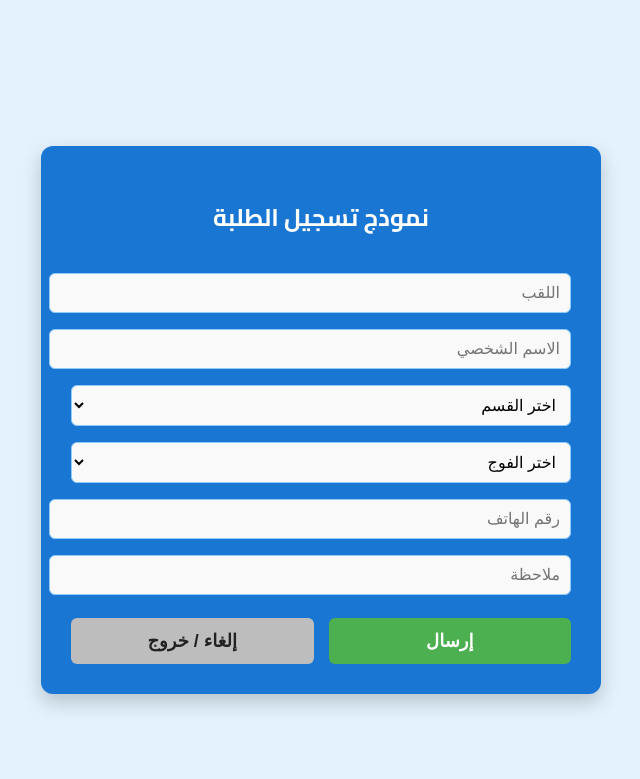
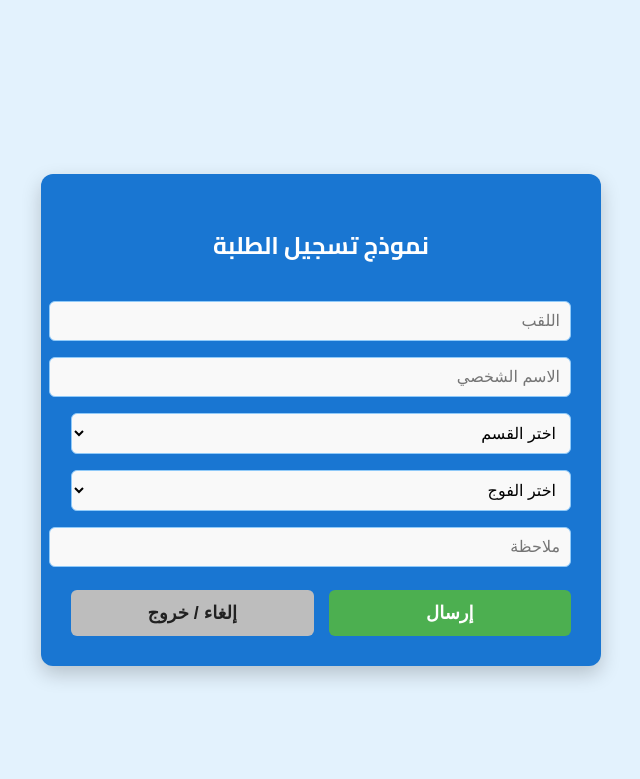
Before and after one commit to hocinebno3131-source/students_app, a Flask app: page / in a window 1280 px wide. Shown: the top 779 px of the page, without its empty margins (319-959 px from the left). Run offline with Flask 3, Linux system fonts and the light colour scheme.

Commit message:
Update form.html

```diff
--- a/templates/form.html
+++ b/templates/form.html
@@ -137,7 +137,6 @@ input:focus, select:focus {
             <option value="الفوج2">الفوج2</option>
         </select>
 
-        <input type="text" name="phone" placeholder="رقم الهاتف" required>
         <input type="text" name="note" placeholder="ملاحظة">
 
         <div class="buttons">
```
